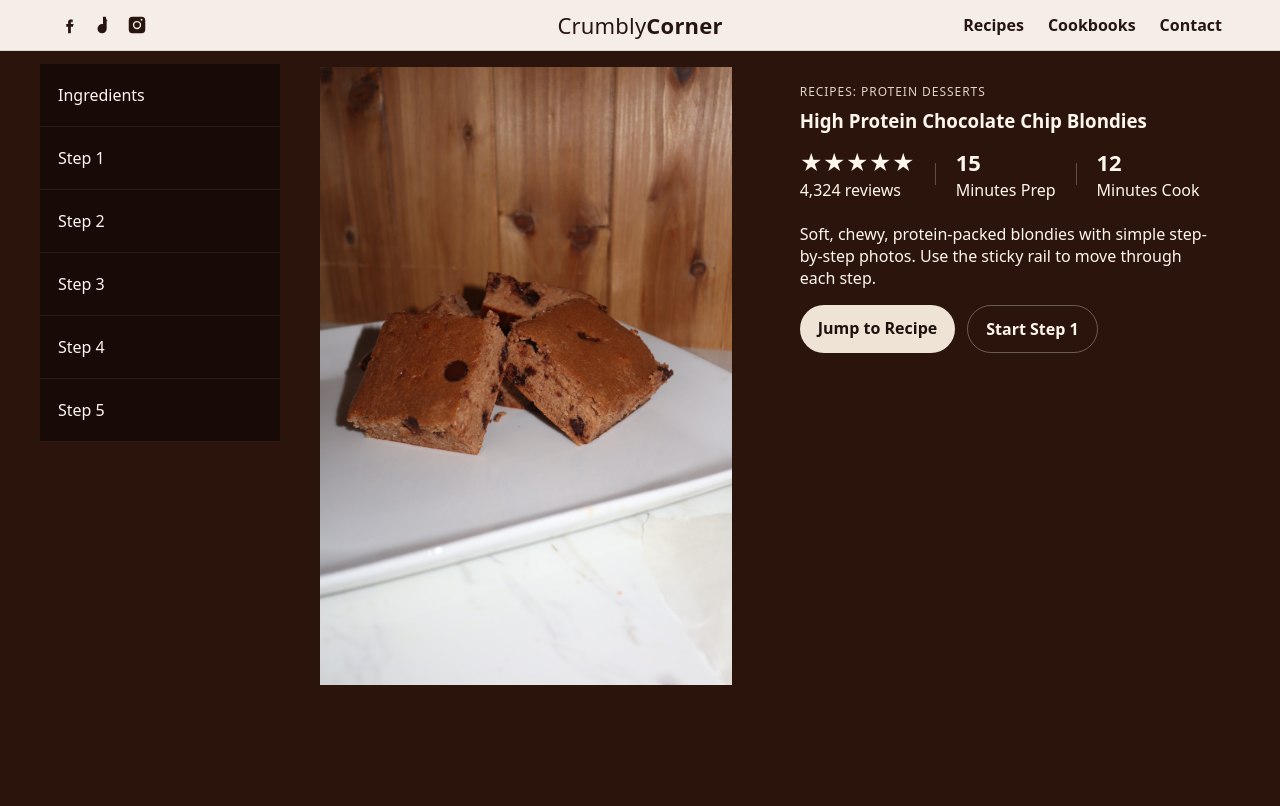
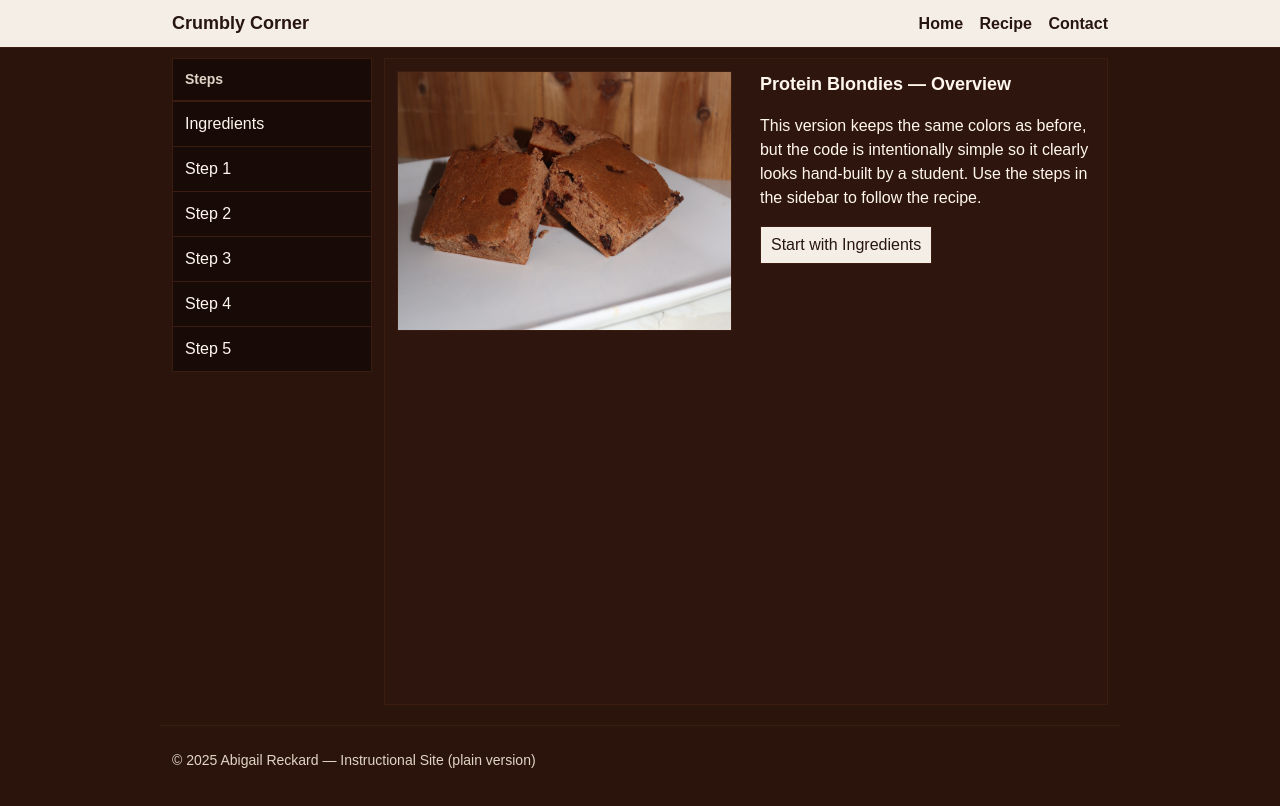
Before and after one commit to abigailreckard/abigailreckard.github.io, a plain HTML site: page projects/project2 /index.html in a window 1280 px wide. Drawn offline with Linux system fonts and the light colour scheme.

Commit message:
commit
commit

```diff
--- a/projects/project2 /index.html
+++ b/projects/project2 /index.html
@@ -1,209 +1,216 @@
 <!doctype html>
 <html lang="en">
 <head>
-<meta charset="utf-8" />
-<meta name="viewport" content="width=device-width, initial-scale=1" />
-<title>High Protein Chocolate Chip Blondies | CrumblyCorner</title>
-<meta name="description" content="Bake fluffy, high-protein chocolate chip blondies in five clear steps with photos and tips.">
+<meta charset="utf-8">
+<meta name="viewport" content="width=device-width, initial-scale=1">
+<title>Chocolate Chip Protein Blondies</title>
+<meta name="description" content="Overview for protein chocolate chip blondies.">
 
 <style>
-  :root{
-
-    --cream:#F5EEE6;
-    --creamText:#27160F;
-    --brown:#2B140C;
-    --espresso:#180A06;
-    --text:#FFF7EE;
-    --muted:#E1D4C6;
-    --accent:#EFE3D6;
-  }
-
-  *{box-sizing:border-box}
-  html{scroll-behavior:smooth}
-  body{
-    margin:0;
-    font-family: system-ui, -apple-system, "Inter", Segoe UI, Roboto, Arial, sans-serif;
-    color:var(--text);
-    background:var(--brown);
-  }
 
 
-  .topbar{
-    position:sticky; top:0; z-index:1000;
-    background:var(--cream); color:var(--creamText);
-    border-bottom:1px solid rgba(0,0,0,.1);
-  }
-  .container{
-    max-width:1200px; margin:auto; padding:14px 18px;
-    display:grid; grid-template-columns:1fr auto 1fr; align-items:center; gap:12px;
-  }
-
-  .social{display:flex; gap:12px; align-items:center}
-  .icon{width:22px;height:22px; display:inline-block}
-  .icon svg{display:block; width:22px; height:22px}
+:root{ --header:    #F5EEE6;
+     --head-text: #27160F;
+      --page:      #2B140C;
+       --side:      #180A06;
+        --text:      #FFF7EE;
+        --muted:     #E1D4C6;
+        --border:    #3A1C11;  }
 
 
-  .brand{
-    justify-self:center; color:var(--creamText);
-    letter-spacing:.2px; font-size:22px; line-height:1;
-    user-select:none;
-  }
-  .brand .light{font-weight:300}
-  .brand .bold{font-weight:900}
 
 
-  .topnav{justify-self:end; display:flex; gap:24px}
-  .topnav a{color:var(--creamText); text-decoration:none; font-weight:600}
-  .topnav a:hover{text-decoration:underline}
+*{ box-sizing:border-box; }
+body{
+margin:0;
+font-family: Arial, Helvetica, sans-serif;
+background: var(--page);
+color: var(--text);
+line-height: 1.5;}
 
 
-  .frame{
-    max-width:1200px; margin:0 auto;
-    display:grid; grid-template-columns:240px 1fr; gap:0;
-  }
+a.skip{ position:absolute; left:-9999px; top:auto; }
+a.skip:focus{ left:8px; top:8px; background:#fff; color:#000; padding:6px 10px; }
 
 
-  .sidenav{
-    background:var(--espresso);
-    position:sticky; top:64px; height:max-content;
-  }
-  .sidenav a{
-    display:block; padding:20px 18px;
-    color:var(--text); text-decoration:none;
-    border-bottom:1px solid rgba(255,255,255,.08);
-    transition:background .15s ease, color .15s ease;
-  }
+header{
+position: sticky; top:0; z-index: 5;
+background: var(--header);
+color: var(--head-text);
+border-bottom: 1px solid var(--border);}
 
-  .sidenav a:hover{ background:var(--cream); color:var(--creamText) }
-  .sidenav a[aria-current="page"]{ background:#3A1C11; font-weight:700 }
+header .row{
+max-width: 960px;
+margin: 0 auto;
+padding: 10px 12px;
+display: flex;
+align-items: center;
+justify-content: space-between;}
+
+header .brand{ font-size: 18px; font-weight: 600; }
+header nav a{
+color: var(--head-text);
+text-decoration: none;
+margin-left: 12px;
+font-weight: 600;
+}
 
 
-  .card{ background:var(--brown) }
-  .card-body{ display:grid; grid-template-columns:1.05fr 1fr }
-  .media{ min-height:360px }
-  .media img{ width:100%; height:100%; object-fit:cover; display:block }
-
-  .panel{ padding:32px 28px }
-  .kicker{ color:var(--muted); text-transform:uppercase; letter-spacing:.08em; font-size:12px; margin-bottom:8px }
-  .panel h1{ margin:0 0 10px }
-  .meta{ display:flex; gap:20px; align-items:center; margin:14px 0 22px }
-  .meta .stat{ display:grid; gap:2px }
-  .meta .big{ font-size:22px; font-weight:800 }
-  .divider{ width:1px; height:22px; background:rgba(255,255,255,.25) }
-
-  .actions{ display:flex; gap:12px; margin-top:12px }
-  .btn{
-    appearance:none; border:0; cursor:pointer;
-    padding:12px 18px; border-radius:999px;
-    background:var(--accent); color:#1b120c; font-weight:750;
-    text-decoration:none; display:inline-block;
-  }
-  .btn.secondary{ background:transparent; border:1px solid rgba(255,255,255,.3); color:var(--text) }
-
-  .content{ padding:24px 28px }
-  .spacer{ height:60vh }
+.wrapper{ max-width: 960px; margin: 0 auto; }
+main{ padding: 10px 12px; }
 
 
-  @media (max-width:980px){
-    .frame{ grid-template-columns:1fr }
-    .sidenav{ position:static }
-    .card-body{ grid-template-columns:1fr }
-    .media{ min-height:240px }
-  }
+aside{
+width: 200px;
+float: left;
+background: var(--side);
+border: 1px solid var(--border);
+position: sticky;
+top: 58px;}
+
+aside h2{
+margin: 0; padding: 10px 12px;
+font-size: 14px;
+color: var(--muted);
+border-bottom: 1px solid var(--border);
+}
+
+aside ul{ list-style: none; margin: 0; padding: 0; }
+aside a{
+  display: block;
+  padding: 10px 12px;
+  color: var(--text);
+  text-decoration: none;
+  border-top: 1px solid var(--border);
+}
+aside a:hover{
+  background: var(--header);
+  color: var(--head-text);
+}
+aside a[aria-current="page"]{
+  background: #3A1C11;
+  font-weight: bold;
+}
+
+
+article{
+  margin-left: 212px;
+  border: 1px solid var(--border);
+  padding: 12px;
+  background: #2E150D;
+}
+
+
+.two-col::after{ content:""; display:block; clear:both; }
+.media{
+  float: left;
+  width: 48%;
+  height: 260px;
+  border: 1px solid var(--border);
+  background: #000;
+  overflow: hidden;
+  margin-bottom: 10px;
+}
+.media img{
+  width: 100%; height: 100%;
+  object-fit: cover; display: block;
+}
+.info{
+  float: right;
+  width: 48%;
+}
+.info h2{ margin-top: 0; font-size: 18px; }
+
+
+.btns{ margin-top: 8px; }
+.btns a{
+  display:inline-block;
+  padding:6px 10px;
+  background: var(--header);
+  color: var(--head-text);
+  text-decoration:none;
+  border: 1px solid var(--border);
+  margin-right: 6px;}
+
+
+.spacer{ height: 40vh; }
+
+footer{
+  max-width: 960px;
+  margin: 10px auto;
+  padding: 10px 12px;
+  border-top: 1px solid var(--border);
+  color: var(--muted);
+  font-size: 14px;}
+
+
+@media (max-width: 720px){
+  aside{ float:none; width:auto; position: static; margin-bottom: 10px; }
+  article{ margin-left: 0; }
+  .media, .info{ float:none; width:auto; }
+  .media{ height: 220px; }
+}
+
 </style>
 </head>
 <body>
 
-<header class="topbar" role="banner">
-  <div class="container">
+<a class="skip" href="#main">Skip to content</a>
 
-    <div class="social" aria-label="social links">
-      <!-- Facebook -->
-      <a class="icon" href="#" aria-label="Facebook" title="Facebook">
-        <svg viewBox="0 0 24 24" fill="none" aria-hidden="true">
-          <path d="M13.5 9H16V6h-2.5C11.57 6 11 7.79 11 9.2V11H9v3h2v7h3v-7h2.3l.7-3H14v-1.5c0-.83.67-1.5 1.5-1.5Z" fill="#27160F"/>
-        </svg>
-      </a>
-      <!-- TikTok -->
-      <a class="icon" href="#" aria-label="TikTok" title="TikTok">
-        <svg viewBox="0 0 24 24" aria-hidden="true">
-          <path fill="#27160F" d="M20 8.5a6.5 6.5 0 0 1-4-1.4V16a5 5 0 1 1-5-5c.34 0 .67.03 1 .09V3h3.02c.02 2.9 1.83 5.02 3.98 5.5Z"/>
-        </svg>
-      </a>
-      <!-- Instagram -->
-      <a class="icon" href="#" aria-label="Instagram" title="Instagram">
-        <svg viewBox="0 0 24 24" aria-hidden="true">
-          <path fill="#27160F" d="M7 3h10a4 4 0 0 1 4 4v10a4 4 0 0 1-4 4H7a4 4 0 0 1-4-4V7a4 4 0 0 1 4-4Zm5 4.5A4.5 4.5 0 1 0 16.5 12 4.5 4.5 0 0 0 12 7.5Zm0 7.5A3 3 0 1 1 15 12a3 3 0 0 1-3 3Zm5-7.75a1 1 0 1 0-1-1 1 1 0 0 0 1 1Z"/>
-        </svg>
-      </a>
-    </div>
-
-    <!-- Center: brand (not a link) -->
-    <div class="brand" role="heading" aria-level="1">
-      <span class="light">Crumbly</span><span class="bold">Corner</span>
-    </div>
-
-    <!-- Right: simple nav -->
-    <nav class="topnav" aria-label="primary">
-      <a href="index.html">Recipes</a>
-      <a href="index.html#cookbooks">Cookbooks</a>
-      <a href="index.html#contact">Contact</a>
+<header>
+  <div class="row">
+    <div class="brand">Crumbly Corner</div>
+    <nav aria-label="Main">
+      <a href="index.html">Home</a>
+      <a href="ingredients.html">Recipe</a>
+      <a href="#contact">Contact</a>
     </nav>
   </div>
 </header>
 
-<main class="frame">
-  <!-- Left step rail -->
-  <aside class="sidenav" aria-label="Steps">
-    <a href="ingredients.html">Ingredients</a>
-    <a href="step-1.html">Step 1</a>
-    <a href="step-2.html">Step 2</a>
-    <a href="step-3.html">Step 3</a>
-    <a href="step-4.html">Step 4</a>
-    <a href="step-5.html">Step 5</a>
-  </aside>
+<div class="wrapper">
+  <main id="main">
 
-  <!-- Main content -->
-  <article class="card">
-    <div class="card-body">
-      <figure class="media">
+    <aside aria-label="Steps">
+      <h2>Steps</h2>
+      <ul>
 
-        <img src="Project 2_Pictures/images:hero.jpg" alt="picture of blondies">
-      </figure>
-      <section class="panel">
-        <div class="kicker">Recipes: Protein Desserts</div>
+        <li><a href="ingredients.html">Ingredients</a></li>
+        <li><a href="step-1.html">Step 1</a></li>
+        <li><a href="step-2.html">Step 2</a></li>
+        <li><a href="step-3.html">Step 3</a></li>
+        <li><a href="step-4.html">Step 4</a></li>
+        <li><a href="step-5.html">Step 5</a></li>
+      </ul>
+    </aside>
 
-        <h1>High Protein Chocolate Chip Blondies</h1>
-        <div class="meta">
-          <div class="stat"><div class="big">★★★★★</div><div>4,324 reviews</div></div>
-          <div class="divider"></div>
-          <div class="stat"><div class="big">15</div><div>Minutes Prep</div></div>
-          <div class="divider"></div>
-          <div class="stat"><div class="big">12</div><div>Minutes Cook</div></div>
+
+    <article>
+
+      <section class="two-col">
+        <div class="media">
+
+          <img src="Project 2_Pictures/images:hero.jpg" alt="Sliced blondies on a plate.">
         </div>
-        <p>Soft, chewy, protein-packed blondies with simple step-by-step photos. Use the sticky rail to move through each step.</p>
-        <div class="actions">
-          <a class="btn" href="ingredients.html">Jump to Recipe</a>
-          <a class="btn secondary" href="step-1.html">Start Step 1</a>
+
+        <div class="info">
+
+          <h2>Protein Blondies — Overview</h2>
+          <p>This version keeps the same colors as before, but the code is intentionally simple so it clearly looks hand-built by a student. Use the steps in the sidebar to follow the recipe.</p>
+          <div class="btns">
+            <a href="ingredients.html">Start with Ingredients</a>
+          </div>
         </div>
       </section>
-    </div>
 
-    <div class="content">
-      <p></p>
       <div class="spacer"></div>
-    </div>
-  </article>
-</main>
+    </article>
+  </main>
+</div>
 
-<script>
+<footer>
+  <p>© 2025 Abigail Reckard — Instructional Site (plain version)</p>
+</footer>
 
-  document.addEventListener('DOMContentLoaded', () => {
-    const current = location.pathname.split('/').pop() || 'index.html';
-    document.querySelectorAll('.sidenav a, .topnav a').forEach(a => {
-      if (a.getAttribute('href') === current) a.setAttribute('aria-current','page');
-    });
-  });
-</script>
 </body>
 </html>
```
